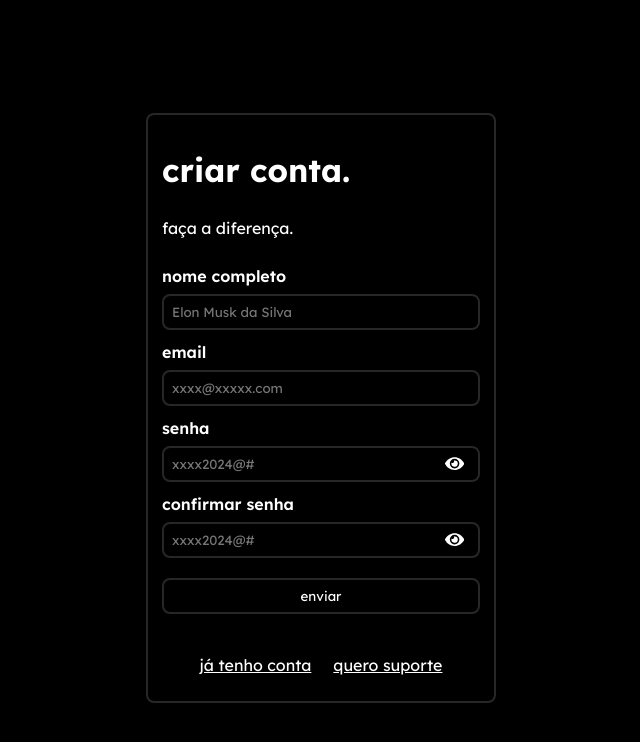
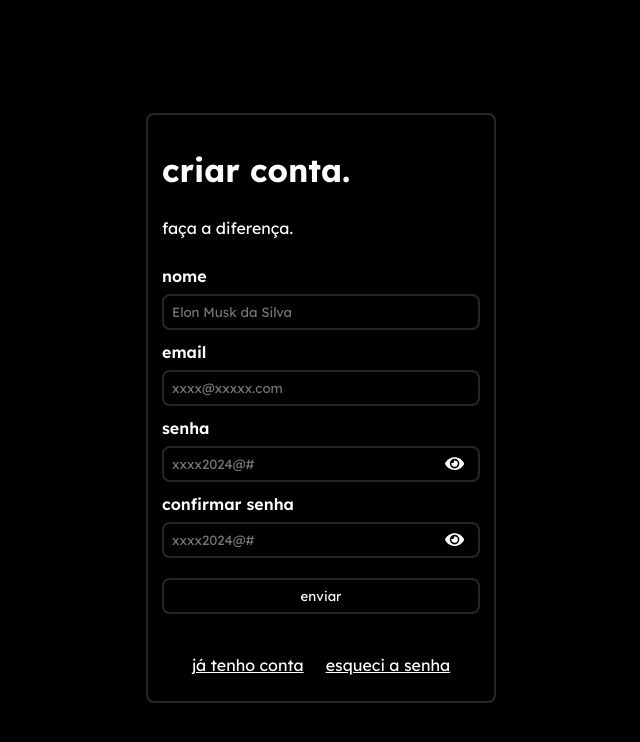
Before and after one commit to brucesantss/cloudfy-site, a React (Create React App) app: page /signup in a window 1280 px wide. Shown: the top 742 px of the page, without its empty margins (319-959 px from the left). Built offline with nearby package versions, Linux system fonts and the light colour scheme.

Commit message:
componente Form + SignIn e SignUp clean

```diff
--- /dev/null
+++ b/src/components/Form.jsx
@@ -0,0 +1,94 @@
+import { useState } from 'react';
+import { Button } from '../components/Button';
+import { InputField } from '../components/InputField';
+import '../styles/Signup.css';
+import axios from 'axios';
+import { Link, useNavigate } from 'react-router-dom';
+
+export const Form = ({ title, fields, submitUrl, navigateTo, links }) => {
+
+    const navigate = useNavigate();
+
+    const [formData, setFormData] = useState(
+        fields.reduce((acc, field) => {
+            acc[field.name] = '';
+            return acc;
+        }, {})
+    );
+
+    const [message, setMessage] = useState({
+        statusCode: 0,
+        message: ''
+    });
+
+    function HandleChange(field, value){
+        setFormData({
+            ...formData,
+            [field]: value
+        })
+    }
+
+    function HandleSubmit(e){
+        e.preventDefault();
+
+        axios({
+            method: 'post',
+            url: submitUrl,
+            data: formData
+        })
+        .then(response => {
+            setMessage({
+                statusCode: response.status,
+                message: response.data.message
+            });
+
+            if(response.status === 200){
+                navigate(navigateTo);
+            }
+        })
+        .catch(err => {
+            setMessage({
+                statusCode: err.response.status,
+                message: err.response.status === 404 ? 'essa conta não existe. criar conta?' : err.response.data.message
+            });
+            console.log('erro' + err);
+        });
+    }
+
+    return (
+        <form className='form' onSubmit={HandleSubmit}>
+            <h1>{title}</h1>
+            <p>faça a diferença.</p>
+
+            {fields.map(field => (
+                <InputField
+                    key={field.name}
+                    onChange={value => HandleChange(field.name, value)}
+                    label={field.label}
+                    type={field.type}
+                    placeholder={field.placeholder}
+                />
+            ))}
+
+            <Button text='enviar' OnSubmit={HandleSubmit}/>
+
+            <span className='message'>
+                {message.message !== '' && (
+                    <p>
+                        {message.message === 'essa conta não existe. criar conta?' ? (
+                            <span>essa conta não existe. <Link to="/signup">criar conta?</Link></span>
+                        ) : (
+                            message.message
+                        )}
+                    </p>
+                )}
+            </span>
+
+            <div className="support">
+                {links.map((link, index) => (
+                    <span key={index}><a href={link.href}>{link.text}</a></span>
+                ))}
+            </div>
+        </form>
+    );
+};
--- a/src/pages/SignIn.jsx
+++ b/src/pages/SignIn.jsx
@@ -1,95 +1,25 @@
-import { useState } from 'react'
-import { Button } from '../components/Button'
-import { InputField } from '../components/InputField'
-import '../styles/Signup.css'
-import axios from 'axios'
-import { Link, useNavigate } from 'react-router-dom';
+import {Form} from '../components/Form.jsx'
 
 export const SignIn = () => {
 
-    const navigate = useNavigate();
+    const fields = [
+        {name: 'email', label: 'email', type: 'email', placeholder: 'xxxx@xxxxx.com'},
+        {name: 'pass', label: 'senha', type: 'pass', placeholder: 'xxxx2005@#'}
+    ]
 
-    const [formData, setFormData] = useState({
-        email: '',
-        pass: '',
-    });
+    const links = [
+        {href: '/signup', text: 'criar conta'},
+        {href: '/home', text: 'quero suporte'}
+    ]
 
-    const [message, setMessage] = useState({
-        statusCode: 0,
-        message: ''
-    });
+    return(
+        <Form
+            title={'entrar na conta.'}
+            fields={fields}
+            submitUrl={'http://localhost:8080/signin'}
+            navigateTo={'/home'}
+            links={links}
+        />
+    );
 
-    function HandleChange(field, value){
-        setFormData({
-            ...formData,
-            [field]: value
-        })
-    }
-
-    function HandleSubmit(e){
-        e.preventDefault();
-
-            axios({
-                method: 'post',
-                url: 'http://localhost:8080/signin',
-                data: formData
-            })
-            .then(response => {
-                setMessage({
-                statusCode: response.status,
-                message: response.data.message
-            })
-
-            if(response.status === 200){
-                navigate('/home')
-            }
-
-        })
-            .catch(err => {
-                setMessage({
-                    statusCode: err.response.status,
-                    message: err.response.status === 404 ? 'essa conta não existe. criar conta?' : err.response.data.message
-                })
-                console.log('erro' + err);
-            })
-
-    }
-
-    return (
-
-        <form className='form'>
-            <h1>entrar na conta.</h1>
-            <p>faça a diferença.</p>
-
-
-            {/* email */}
-            <InputField onChange={value => HandleChange('email', value)} label='email' type='email' placeholder='xxxx@xxxxx.com'/>
-            {/* senha */}
-            <InputField onChange={value => HandleChange('pass', value)} label='senha' type='password' placeholder='xxxx2024@#'/>
-
-            <Button text='enviar' OnSubmit={HandleSubmit}/>
-
-
-            <span className='message'>
-                {
-                    (message.message === '' ? null : (
-                        <p>
-                            {message.message === 'essa conta não existe. criar conta?' ? (
-                                <span>essa conta não existe. <Link to="/signup">criar conta?</Link></span>
-                            ) : (
-                                message.message
-                            )}
-                        </p>
-                    ))
-                }
-            </span>
-
-            <div className="support">
-                <span><a href="/signup">criar conta</a></span>
-                <span><a href="/home">quero suporte</a></span>
-            </div>
-
-        </form>
-
-    )
-}
+};
--- a/src/pages/Signup.jsx
+++ b/src/pages/Signup.jsx
@@ -1,86 +1,26 @@
-import { useState } from 'react'
-import { Button } from '../components/Button'
-import { InputField } from '../components/InputField'
 import '../styles/Signup.css'
-import axios from 'axios'
+import { Form } from '../components/Form.jsx'
 
 export const Signup = () => {
 
-    const [formData, setFormData] = useState({
-        name: '',
-        email: '',
-        pass: '',
-        confirmPass: ''
-    });
+    const fields = [
+        { name: 'name', label: 'nome', type: 'text', placeholder: 'Elon Musk da Silva' },
+        { name: 'email', label: 'email', type: 'email', placeholder: 'xxxx@xxxxx.com' },
+        { name: 'pass', label: 'senha', type: 'password', placeholder: 'xxxx2024@#' },
+        { name: 'confirmPass', label: 'confirmar senha', type: 'password', placeholder: 'xxxx2024@#' }
+    ]
 
-    const [message, setMessage] = useState({
-        statusCode: 0,
-        message: ''
-    });
-
-    function HandleChange(field, value){
-        setFormData({
-            ...formData,
-            [field]: value
-        })
-    }
-
-    function HandleSubmit(e){
-        e.preventDefault();
-
-            axios({
-                method: 'post',
-                url: 'http://localhost:8080/signup',
-                data: formData
-            })
-            .then(response =>
-                setMessage({
-                statusCode: response.status,
-                message: response.data.message
-            })).catch(err => {
-                setMessage({
-                    statusCode: err.response.status,
-                    message: err.response.data.message
-                })
-                console.log('erro' + err);
-            })
-
-    }
+    const links = [
+        {href: '/signin', text: 'já tenho conta'},
+        {href: '/home', text: 'esqueci a senha'}
+    ]
 
     return (
-
-        <form className='form'>
-            <h1>criar conta.</h1>
-            <p>faça a diferença.</p>
-
-            {/* nome completo */}
-            <InputField onChange={value => HandleChange('name', value)} label='nome completo' type='text' placeholder='Elon Musk da Silva'/>
-            {/* email */}
-            <InputField onChange={value => HandleChange('email', value)} label='email' type='email' placeholder='xxxx@xxxxx.com'/>
-            {/* senha */}
-            <InputField onChange={value => HandleChange('pass', value)} label='senha' type='password' placeholder='xxxx2024@#'/>
-            {/* confimar senha */}
-            <InputField onChange={value => HandleChange('confirmPass', value)} label='confirmar senha' type='password' placeholder='xxxx2024@#'/>
-
-            <Button text='enviar' OnSubmit={HandleSubmit}/>
-
-
-            <span className='message'>
-                {
-                    (message.message === '' ? null : (
-                        <p>
-                            {message.message}
-                        </p>
-                    ))
-                }
-            </span>
-
-            <div className="support">
-                <span><a href="/signin">já tenho conta</a></span>
-                <span><a href="/home">quero suporte</a></span>
-            </div>
-
-        </form>
-
-    )
-}
+            <Form
+                title={'criar conta.'}
+                fields={fields}
+                submitUrl={'http://localhost:8080/signup'}
+                navigateTo={'/signin'}
+                links={links}
+            />
+)}
```
